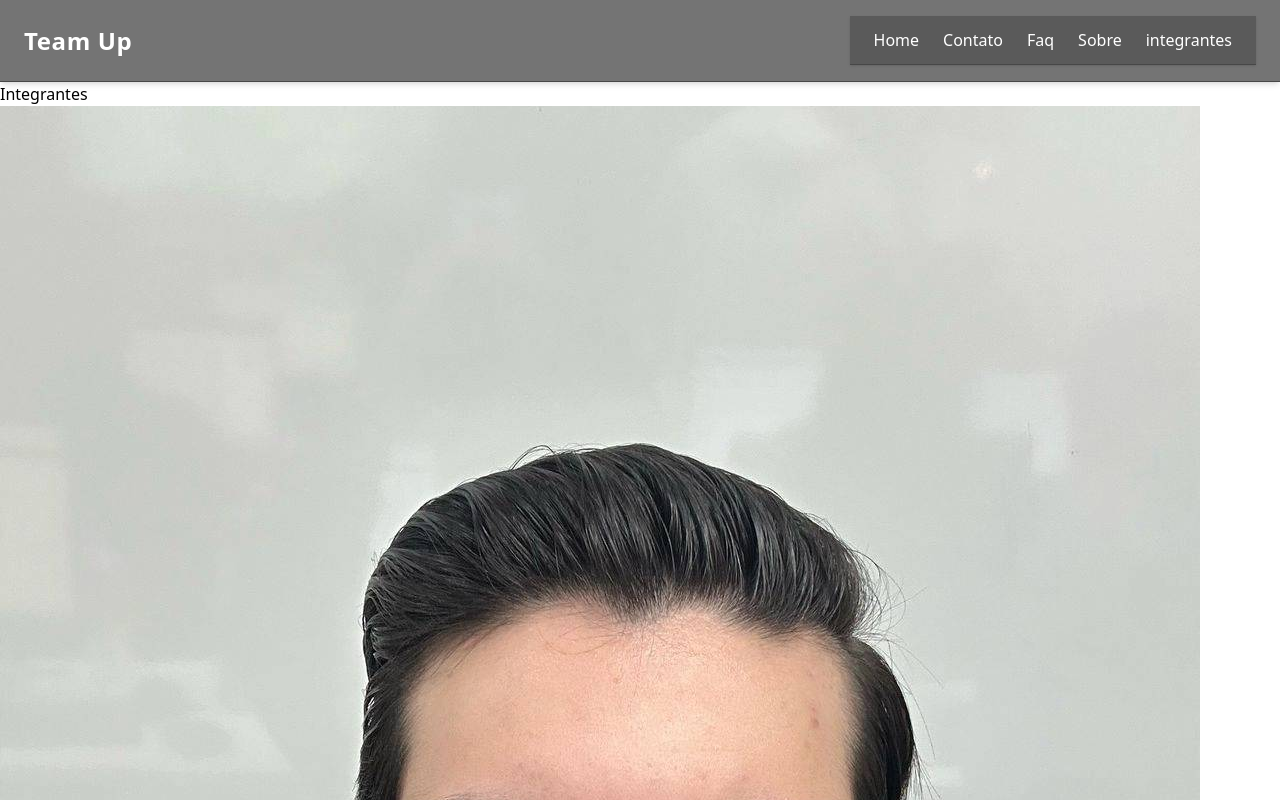
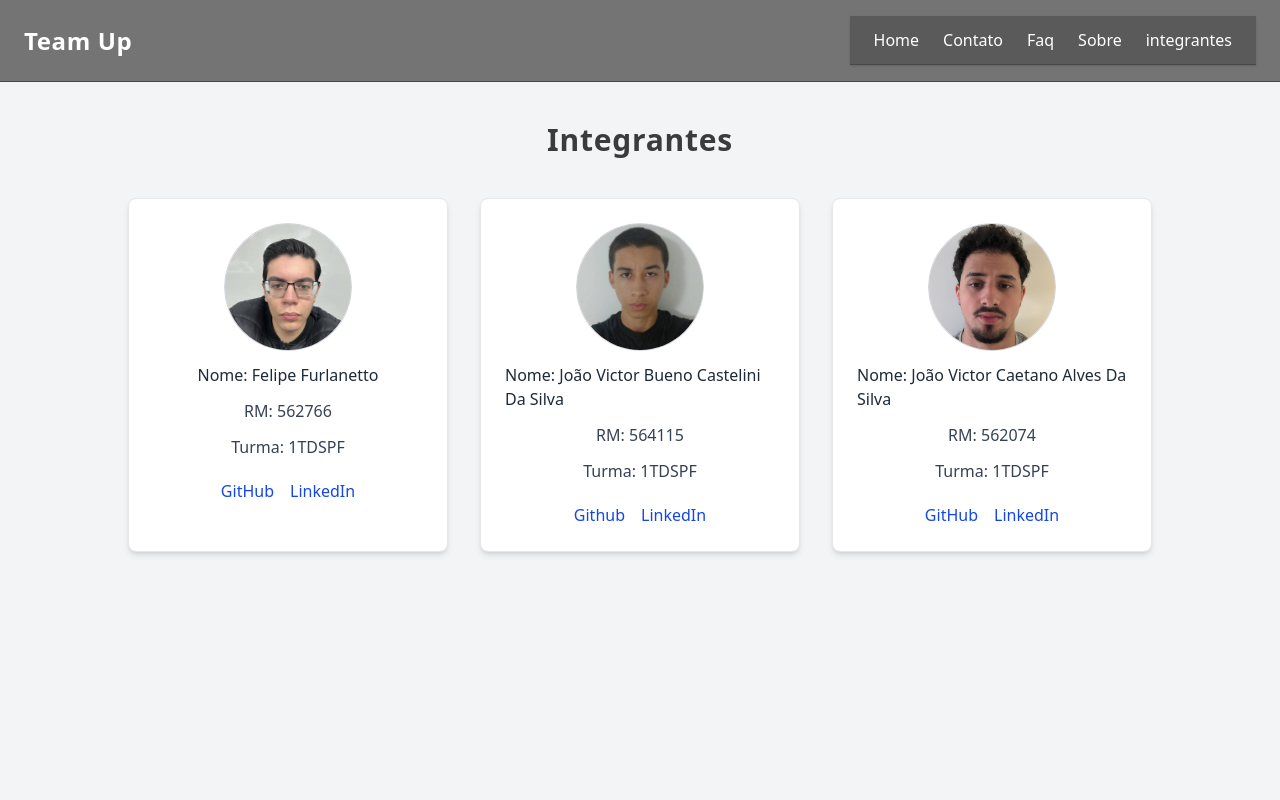
Before and after one commit to Felipe-Furlanetto0504/GS-Front-Segundo-Semestre, a React (Vite) app in the folder gs-front/: page /integrantes in a window 1280 px wide. Shown: the top 800 px of the page. Built offline with nearby package versions, Linux system fonts and the light colour scheme.

Commit message:
feat: estilização feita

```diff
--- a/gs-front/src/routes/Contato/index.tsx
+++ b/gs-front/src/routes/Contato/index.tsx
@@ -1,26 +1,28 @@
 import { useEffect } from "react";
 
-export default function Contato(){
+export default function Contato() {
+  useEffect(() => {
+    document.title = "Contato";
+  }, []);
 
-    useEffect(()=>{
-        document.title = "Contato";
-    },[]);
+  return (
+    <main className="w-full flex flex-col items-center px-6 py-10 bg-gray-100 min-h-screen">
+      <h1 className="text-3xl font-bold text-[#3b3b3b] mb-8 tracking-wide">
+        Contato
+      </h1>
 
-    return(
-        <main>
-            <h1>Contato</h1>
-            <section>
-                <div>
-                    <h2>Email:</h2>
-                    <div>
-                        <p>TeamUp@gmail.com.br</p>
+      <section className="w-full max-w-xl bg-white shadow-md rounded-lg p-6 border border-gray-200 space-y-6">
+        <div className="space-y-2">
+          <h2 className="text-xl font-semibold text-[#3b3b3b]">Email:</h2>
+          <div className="pl-2">
+            <p className="text-gray-700 font-medium">TeamUp@gmail.com.br</p>
           </div>
         </div>
 
-                <div>
-                    <h2>Telefone:</h2>
-                    <div>
-                        <p>+55 (11) 57901-3981</p>
+        <div className="space-y-2">
+          <h2 className="text-xl font-semibold text-[#3b3b3b]">Telefone:</h2>
+          <div className="pl-2">
+            <p className="text-gray-700 font-medium">+55 (11) 57901-3981</p>
           </div>
         </div>
       </section>
--- a/gs-front/src/routes/Faq/index.tsx
+++ b/gs-front/src/routes/Faq/index.tsx
@@ -1,30 +1,46 @@
 import { useEffect } from "react";
 
-export default function Faq(){
+export default function Faq() {
+  useEffect(() => {
+    document.title = "FAQ";
+  }, []);
 
-    useEffect(()=>{
-        document.title = "FAQ";
-    },[]);
+  return (
+    <main className="w-full flex flex-col items-center px-6 py-10 bg-gray-100 min-h-screen">
+      <h1 className="text-3xl font-bold text-[#3b3b3b] mb-10 tracking-wide">
+        FAQ
+      </h1>
 
-    return(
-    <main>
-        <h1>FAQ</h1>
-        <section>
-            <div>
-                <h2>Como funciona?</h2>
-                <p>Esse site te ajuda a ficar mais inspirado no seu trabalho.</p>
-            </div>
+      <section className="w-full max-w-2xl space-y-6">
+        <div className="bg-white border border-gray-200 shadow-md rounded-lg p-6 space-y-2">
+          <h2 className="text-xl font-semibold text-[#3b3b3b]">
+            Como funciona?
+          </h2>
+          <p className="text-gray-700 leading-relaxed">
+            Esse site te ajuda a ficar mais inspirado no seu trabalho.
+          </p>
+        </div>
 
-            <div>
-                <h2>Como funciona as recompensas por tarefas concluídas?</h2>
-                <p>Após terminar a tarefa fale com a sua empresa para a recompensa.</p>
-            </div>
+        <div className="bg-white border border-gray-200 shadow-md rounded-lg p-6 space-y-2">
+          <h2 className="text-xl font-semibold text-[#3b3b3b]">
+            Como funciona as recompensas por tarefas concluídas?
+          </h2>
+          <p className="text-gray-700 leading-relaxed">
+            Após terminar a tarefa fale com a sua empresa para a recompensa.
+          </p>
+        </div>
 
-            <div>
-                <h2>A plataforma funciona em dispositivos móveis?</h2>
-                <p>Sim. O site segue padrões responsivos já estabelecidos no mercado, garantindo usabilidade consistente em desktops, tablets e smartphones.</p>
-            </div>
-        </section>
+        <div className="bg-white border border-gray-200 shadow-md rounded-lg p-6 space-y-2">
+          <h2 className="text-xl font-semibold text-[#3b3b3b]">
+            A plataforma funciona em dispositivos móveis?
+          </h2>
+          <p className="text-gray-700 leading-relaxed">
+            Sim. O site segue padrões responsivos já estabelecidos no mercado,
+            garantindo usabilidade consistente em desktops, tablets e
+            smartphones.
+          </p>
+        </div>
+      </section>
     </main>
   );
 }
--- a/gs-front/src/routes/Integrantes/index.tsx
+++ b/gs-front/src/routes/Integrantes/index.tsx
@@ -3,46 +3,92 @@ import felipe from "../../img/felipe.jpg";
 import joao from "../../img/joao.jpg";
 import joaocc from "../../img/joaocc.jpg";
 
-export default function Integrantes(){
+export default function Integrantes() {
+  useEffect(() => {
+    document.title = "Integrantes";
+  }, []);
 
-    useEffect(()=>{
-        document.title = "Integrantes";
-    },[]);
+  return (
+    <main className="w-full flex flex-col items-center px-6 py-10 bg-gray-100 min-h-screen">
+      <h1 className="text-3xl font-bold text-[#3b3b3b] mb-10 tracking-wide">
+        Integrantes
+      </h1>
 
-    return(
-        <main>
-            <h1>Integrantes</h1>
-            <section>
-                <div>
-                    <img src={felipe} alt="felipe"/>
-                    <p>Nome: Felipe Furlanetto</p>
-                    <p>RM: 562766</p>
-                    <p>Turma: 1TDSPF</p>
-                    <div>
-                        <a href = "https://github.com/Felipe-Furlanetto0504" >GitHub</a>
-                        <a href = "https://www.linkedin.com/in/felipe-furlanetto-a64671364/" >LinkedIn</a>
+      <section className="w-full max-w-5xl grid grid-cols-1 sm:grid-cols-2 lg:grid-cols-3 gap-8">
+        <div className="bg-white border border-gray-200 shadow-md rounded-lg p-6 flex flex-col items-center space-y-3">
+          <img
+            src={felipe}
+            alt="felipe"
+            className="w-32 h-32 object-cover rounded-full border border-gray-300"
+          />
+          <p className="text-gray-800 font-medium">Nome: Felipe Furlanetto</p>
+          <p className="text-gray-700">RM: 562766</p>
+          <p className="text-gray-700">Turma: 1TDSPF</p>
+          <div className="flex gap-4 pt-2">
+            <a
+              href="https://github.com/Felipe-Furlanetto0504"
+              className="text-blue-700 hover:underline"
+            >
+              GitHub
+            </a>
+            <a
+              href="https://www.linkedin.com/in/felipe-furlanetto-a64671364/"
+              className="text-blue-700 hover:underline"
+            >
+              LinkedIn
+            </a>
           </div>
         </div>
 
-                <div>
-                    <img src={joao}/>
-                    <p>Nome: João Victor Bueno Castelini Da Silva</p>
-                    <p>RM: 564115</p>
-                    <p>Turma: 1TDSPF</p>
-                    <div>
-                        <a href = "https://github.com/Buenozw" >Github</a>
-                        <a href="https://www.linkedin.com/in/victor-bueno%E3%83%84-116757350?utm_source=share&utm_campaign=share_via&utm_content=profile&utm_medium=android_app" >LinkedIn</a>
+        <div className="bg-white border border-gray-200 shadow-md rounded-lg p-6 flex flex-col items-center space-y-3">
+          <img
+            src={joao}
+            className="w-32 h-32 object-cover rounded-full border border-gray-300"
+          />
+          <p className="text-gray-800 font-medium">
+            Nome: João Victor Bueno Castelini Da Silva
+          </p>
+          <p className="text-gray-700">RM: 564115</p>
+          <p className="text-gray-700">Turma: 1TDSPF</p>
+          <div className="flex gap-4 pt-2">
+            <a
+              href="https://github.com/Buenozw"
+              className="text-blue-700 hover:underline"
+            >
+              Github
+            </a>
+            <a
+              href="https://www.linkedin.com/in/victor-bueno%E3%83%84-116757350?utm_source=share&utm_campaign=share_via&utm_content=profile&utm_medium=android_app"
+              className="text-blue-700 hover:underline"
+            >
+              LinkedIn
+            </a>
           </div>
         </div>
 
-                <div>
-                    <img src={joaocc} />
-                    <p>Nome: João Victor Caetano Alves Da Silva </p>
-                    <p>RM: 562074 </p>
-                    <p>Turma: 1TDSPF</p>
-                    <div>
-                        <a href = "https://github.com/joaocaetano1310">GitHub</a>
-                        <a href="https://www.linkedin.com/in/jo%C3%A3o-victor-caetano-b853222b6/">LinkedIn</a>
+        <div className="bg-white border border-gray-200 shadow-md rounded-lg p-6 flex flex-col items-center space-y-3">
+          <img
+            src={joaocc}
+            className="w-32 h-32 object-cover rounded-full border border-gray-300"
+          />
+          <p className="text-gray-800 font-medium">
+            Nome: João Victor Caetano Alves Da Silva
+          </p>
+          <p className="text-gray-700">RM: 562074</p>
+          <p className="text-gray-700">Turma: 1TDSPF</p>
+          <div className="flex gap-4 pt-2">
+            <a
+              href="https://github.com/joaocaetano1310"
+              className="text-blue-700 hover:underline"
+            >
+              GitHub
+            </a>
+            <a
+              href="https://www.linkedin.com/in/jo%C3%A3o-victor-caetano-b853222b6/"
+              className="text-blue-700 hover:underline"
+            >
+              LinkedIn
+            </a>
           </div>
         </div>
       </section>
--- a/gs-front/src/routes/Sobre/index.tsx
+++ b/gs-front/src/routes/Sobre/index.tsx
@@ -6,12 +6,15 @@ export default function Sobre() {
   }, []);
 
   return (
-    <main>
-      <h1>Sobre</h1>
-      <main>
-        <div>
-          <section>
-            <p>
+    <main className="w-full flex flex-col items-center px-6 py-10 bg-gray-100 min-h-screen">
+      <h1 className="text-3xl font-bold text-[#3b3b3b] mb-10 tracking-wide">
+        Sobre
+      </h1>
+
+      <main className="w-full max-w-3xl">
+        <div className="bg-white border border-gray-200 shadow-md rounded-lg p-6">
+          <section className="space-y-4">
+            <p className="text-gray-700 leading-relaxed">
               Nosso portal foi concebido para resgatar a essência do compromisso
               profissional, fortalecendo a disciplina operacional e reforçando a
               cultura de entrega que sempre norteou as organizações de alta
@@ -19,7 +22,8 @@ export default function Sobre() {
               estruturado para impulsionar sua produtividade, organizar
               prioridades e executar suas tarefas com clareza.
             </p>
-            <p>
+
+            <p className="text-gray-700 leading-relaxed">
               Nosso objetivo é simples: criar um ecossistema digital que
               preserve os valores tradicionais do ambiente corporativo —
               responsabilidade, constância e comprometimento — enquanto oferece
```
Also changed, not shown: gs-front/src/routes/Home/index.tsx (+35 -17 lines). Lines whose indentation alone changed are shown as unchanged.
